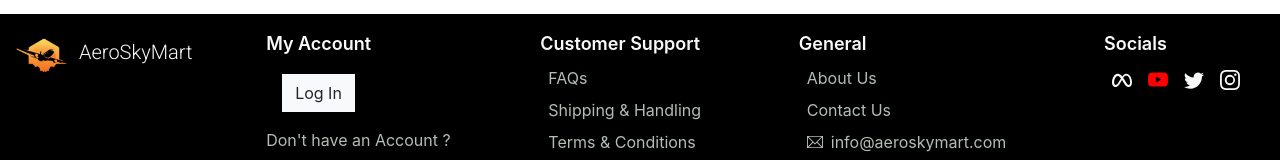
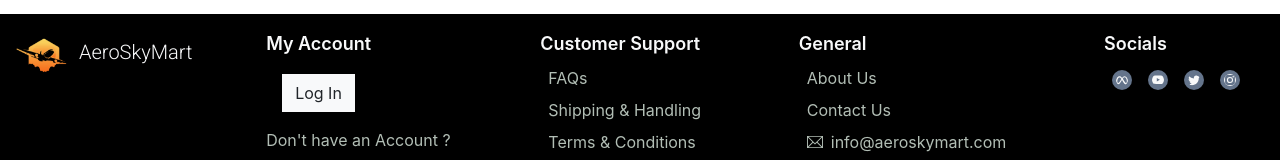
Before and after one commit to Osorabrian/AeroSkyMart, a React (Create React App) app: page /login/1/forgot_password/1 in a window 1280 px wide. Shown: the part 409-569 px from the top of the page. Built offline with nearby package versions, Linux system fonts and the light colour scheme.

Commit message:
format socials logos

```diff
--- a/src/Components/Footer/Socials.js
+++ b/src/Components/Footer/Socials.js
@@ -8,10 +8,10 @@ import {Link} from "react-router-dom";
 
 export default function Socials(){
 
-    const socials = [{logo: BsMeta, color: '#0081FB', link: 'https://www.facebook.com/'},
-    {logo: BsYoutube, color: 'rgb(255,0,0)', link: 'https://www.youtube.com/'},
-    {logo: BsTwitter, color: '#1DA1F2', link: 'https://twitter.com/'},
-    {logo: BsInstagram, color: '#C13584', link: 'https://www.instagram.com/'}
+    const socials = [{logo: BsMeta, link: 'https://www.facebook.com/'},
+    {logo: BsYoutube, link: 'https://www.youtube.com/'},
+    {logo: BsTwitter, link: 'https://twitter.com/'},
+    {logo: BsInstagram, link: 'https://www.instagram.com/'}
     ]
 
     return(
@@ -21,7 +21,7 @@ export default function Socials(){
                 {socials.map((social, index)=> {
                     return(
                         <Link to={social.link} key={index}>
-                            <social.logo className={`text-[${social.color}] my-auto me-3 mb-2 mt-1 text-xl`} />
+                            <social.logo className={`text-[${social.color}] my-auto me-3 mb-2 mt-1 text-xl bg-slate-500 p-1 rounded-xl`} />
                         </Link>
                     )
                 })}
```
